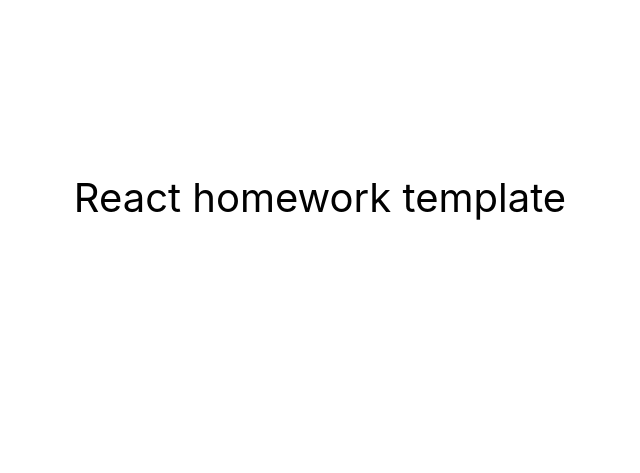
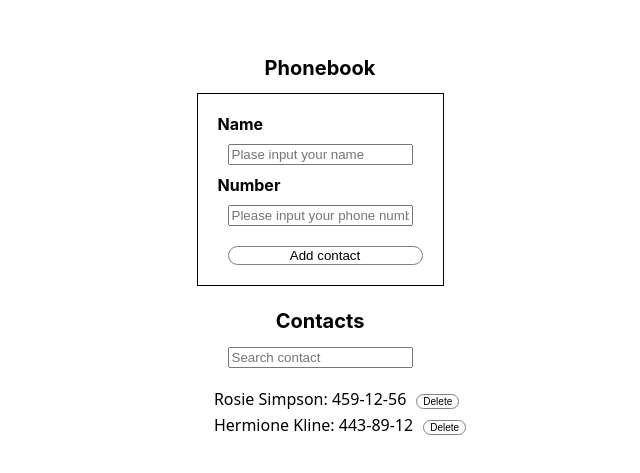
Before and after one commit to 4lxm4x/goit-react-hw-03-phonebook, a React (Create React App) app: page / in a window 1280 px wide. Shown: the part 203-676 px from the top of the page, without its empty margins (320-960 px from the left). Built offline with nearby package versions, Linux system fonts and the light colour scheme.

Commit message:
added files from previous hw

```diff
--- a/package.json
+++ b/package.json
@@ -1,8 +1,8 @@
 {
-  "name": "react-homework-template",
+  "name": "goit-react-hw-03-phonebook",
   "version": "0.1.0",
   "private": true,
-  "homepage": "https://goitacademy.github.io/react-homework-template/",
+  "homepage": "https://4lxm4x.github.io/goit-react-hw-03-phonebook",
   "dependencies": {
     "@testing-library/jest-dom": "^5.16.3",
     "@testing-library/react": "^12.1.4",
--- /dev/null
+++ b/src/App.css
@@ -0,0 +1,13 @@
+h1 {
+  font-size: 20px;
+}
+.mainDiv {
+  height: 100vh;
+  display: flex;
+  justify-content: center;
+  align-items: center;
+  font-size: 40;
+  color: #010101;
+  flex-direction: column;
+  padding: 50px;
+}
--- /dev/null
+++ b/src/App.jsx
@@ -0,0 +1,79 @@
+import { Component } from 'react';
+import ContactForm from 'components/ContactForm/ContactForm';
+import Contacts from 'components/Contacts/Contacts';
+import Filter from './components/Filter/Filter';
+import './App.css';
+
+class App extends Component {
+  state = {
+    contacts: [
+      { id: 'id-1', name: 'Rosie Simpson', number: '459-12-56' },
+      { id: 'id-2', name: 'Hermione Kline', number: '443-89-12' },
+    ],
+    filter: '',
+  };
+
+  onHandleFilter = input => {
+    this.setState({
+      filter: input.currentTarget.value.toLowerCase(),
+    });
+  };
+
+  filterContacts = () => {
+    let filteredContacts = [];
+    this.state.contacts.forEach(contact => {
+      if (contact.name.toLowerCase().includes(this.state.filter)) {
+        filteredContacts.push(contact);
+      }
+    });
+
+    return filteredContacts;
+  };
+
+  onHandleFormSubmit = contact => {
+    for (let contactInState of this.state.contacts) {
+      if (contact.name.toLowerCase() === contactInState.name.toLowerCase()) {
+        return alert(`${contact.name} is already in the list.`);
+      }
+    }
+
+    this.setState(prevState => {
+      let updatedContacts = [...prevState.contacts];
+
+      updatedContacts.push(contact);
+
+      return { contacts: updatedContacts };
+    });
+  };
+
+  deleteContact = e => {
+    const deletedContactName = e.target.id;
+    let updatedContacts = [];
+    for (let contactInState of this.state.contacts) {
+      if (
+        deletedContactName.toLowerCase() !== contactInState.name.toLowerCase()
+      ) {
+        updatedContacts.push(contactInState);
+      }
+    }
+    this.setState(() => {
+      return { contacts: updatedContacts };
+    });
+  };
+  render() {
+    return (
+      <div className="mainDiv">
+        <h1>Phonebook</h1>
+        <ContactForm onFormSubmit={this.onHandleFormSubmit} />
+        <h1>Contacts</h1>
+        <Filter input={this.onHandleFilter} />
+        <Contacts
+          contactsList={this.filterContacts()}
+          onDelete={this.deleteContact}
+        ></Contacts>
+      </div>
+    );
+  }
+}
+
+export default App;
--- a/src/components/App.jsx
+++ /dev/null
@@ -1,16 +0,0 @@
-export const App = () => {
-  return (
-    <div
-      style={{
-        height: '100vh',
-        display: 'flex',
-        justifyContent: 'center',
-        alignItems: 'center',
-        fontSize: 40,
-        color: '#010101'
-      }}
-    >
-      React homework template
-    </div>
-  );
-};
--- /dev/null
+++ b/src/components/ContactForm/ContactForm.css
@@ -0,0 +1,30 @@
+.contactForm {
+  display: flex;
+  flex-direction: column;
+  margin-bottom: 10px;
+  border: 1px solid black;
+  padding: 20px;
+  font-size: 16px;
+  font-weight: 700;
+}
+
+.contactInput {
+  width: auto;
+  margin: 10px;
+  &:focus {
+    outline: 1px solid blue;
+    transform: scale(1.05);
+    transition: 300ms;
+  }
+}
+
+button {
+  background-color: #fff;
+  border: 1px solid grey;
+  margin-top: 10px;
+  margin-left: 10px;
+  border-radius: 10px;
+  &:hover {
+    background-color: lightblue;
+  }
+}
--- /dev/null
+++ b/src/components/ContactForm/ContactForm.jsx
@@ -0,0 +1,70 @@
+import './ContactForm.css';
+import { Component } from 'react';
+import { nanoid } from 'nanoid';
+class ContactForm extends Component {
+  //     constructor(props) {
+  //         super();
+  //         // props.onFormSubmit();
+
+  // }F
+
+  state = {
+    id: '',
+    name: '',
+    number: '',
+  };
+
+  onHandleFormSubmit = e => {
+    e.preventDefault();
+    this.props.onFormSubmit(this.state);
+    e.target.reset();
+    // return this.state;
+  };
+
+  onHandleInput = e => {
+    const currentInput = e.target;
+    this.setState({
+      id: nanoid(),
+      [currentInput.name]: currentInput.value,
+    });
+  };
+
+  render() {
+    return (
+      <form
+        action=""
+        className="contactForm"
+        onSubmit={this.onHandleFormSubmit}
+      >
+        <label htmlFor="name">Name</label>
+        <input
+          type="text"
+          id="name"
+          className="contactInput"
+          placeholder="Plase input your name"
+          name="name"
+          pattern="^[a-zA-Zа-яА-Я]+(([' -][a-zA-Zа-яА-Я ])?[a-zA-Zа-яА-Я]*)*$"
+          title="Name may contain only letters, apostrophe, dash and spaces. For example Adrian, Jacob Mercer, Charles de Batz de Castelmore d'Artagnan"
+          required
+          onChange={this.onHandleInput}
+        />
+        <label htmlFor="number">Number</label>
+
+        <input
+          type="tel"
+          id="number"
+          className="contactInput"
+          placeholder="Please input your phone number"
+          name="number"
+          pattern="\+?\d{1,4}?[-.\s]?\(?\d{1,3}?\)?[-.\s]?\d{1,4}[-.\s]?\d{1,4}[-.\s]?\d{1,9}"
+          title="Phone number must be digits and can contain spaces, dashes, parentheses and can start with +"
+          required
+          onChange={this.onHandleInput}
+        />
+        <button type="submit">Add contact</button>
+      </form>
+    );
+  }
+}
+
+export default ContactForm;
--- /dev/null
+++ b/src/components/Contacts/Contacts.css
@@ -0,0 +1,10 @@
+li {
+  list-style-type: none;
+  font-family: system-ui, -apple-system, BlinkMacSystemFont, 'Segoe UI', Roboto,
+    Oxygen, Ubuntu, Cantarell, 'Open Sans', 'Helvetica Neue', sans-serif;
+  font-size: 16px;
+}
+
+.deleteBtn {
+  font-size: 10px;
+}
--- /dev/null
+++ b/src/components/Contacts/Contacts.jsx
@@ -0,0 +1,21 @@
+import './Contacts.css';
+import { nanoid } from 'nanoid';
+
+const Contacts = ({ contactsList, onDelete }) => {
+  return (
+    <ul>
+      {contactsList.map(contact => {
+        return (
+          <li key={nanoid()}>
+            {contact.name}: {contact.number}
+            <button className="deleteBtn" onClick={onDelete} id={contact.name}>
+              Delete
+            </button>
+          </li>
+        );
+      })}
+    </ul>
+  );
+};
+
+export default Contacts;
--- /dev/null
+++ b/src/components/Filter/Filter.css
@@ -0,0 +1,5 @@
+.filter:focus {
+  outline: 1px solid blue;
+  transform: scale(1.05);
+  transition: 300ms;
+}
--- /dev/null
+++ b/src/components/Filter/Filter.jsx
@@ -0,0 +1,15 @@
+import './Filter.css';
+
+const Filter = ({ input }) => {
+  return (
+    <input
+      type="text"
+      className="filter"
+      placeholder="Search contact"
+      name="filter"
+      onChange={input}
+    />
+  );
+};
+
+export default Filter;
--- a/src/index.js
+++ b/src/index.js
@@ -1,10 +1,10 @@
 import React from 'react';
 import ReactDOM from 'react-dom/client';
-import { App } from 'components/App';
+import  App  from 'App';
 import './index.css';
 
 ReactDOM.createRoot(document.getElementById('root')).render(
   <React.StrictMode>
     <App />
-  </React.StrictMode>
+   </React.StrictMode>
 );
```
Also changed, not shown: 1 other file (tests, documents, lock files or other folders).
